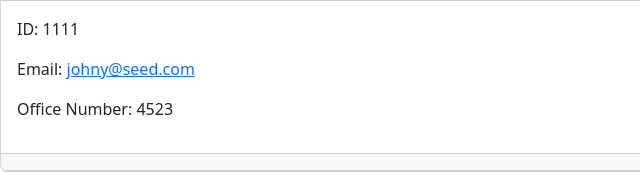
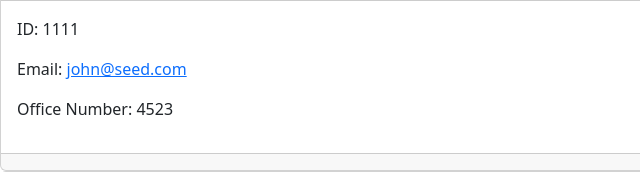
Before and after one commit to AndrewPGibbs/Team-Profile-Generator, a website: page dist/index.html in a window 1280 px wide. Shown: the part 161-333 px from the top of the page, 0-640 px from the left. Drawn offline with nearby package versions, Linux system fonts and the light colour scheme.

```diff
--- a/dist/index.html
+++ b/dist/index.html
@@ -22,7 +22,7 @@
                     </div>
                     <div class="card-body">
                       <p>ID: 1111</p>
-                      <p>Email: <a href="mailto:johny@seed.com">johny@seed.com</a></p>
+                      <p>Email: <a href="mailto:johny@seed.com">john@seed.com</a></p>
                       <p>Office Number: 4523</p>
                     </div>
                     <div class="card-footer">
```
Also changed, not shown: 1 other file.
